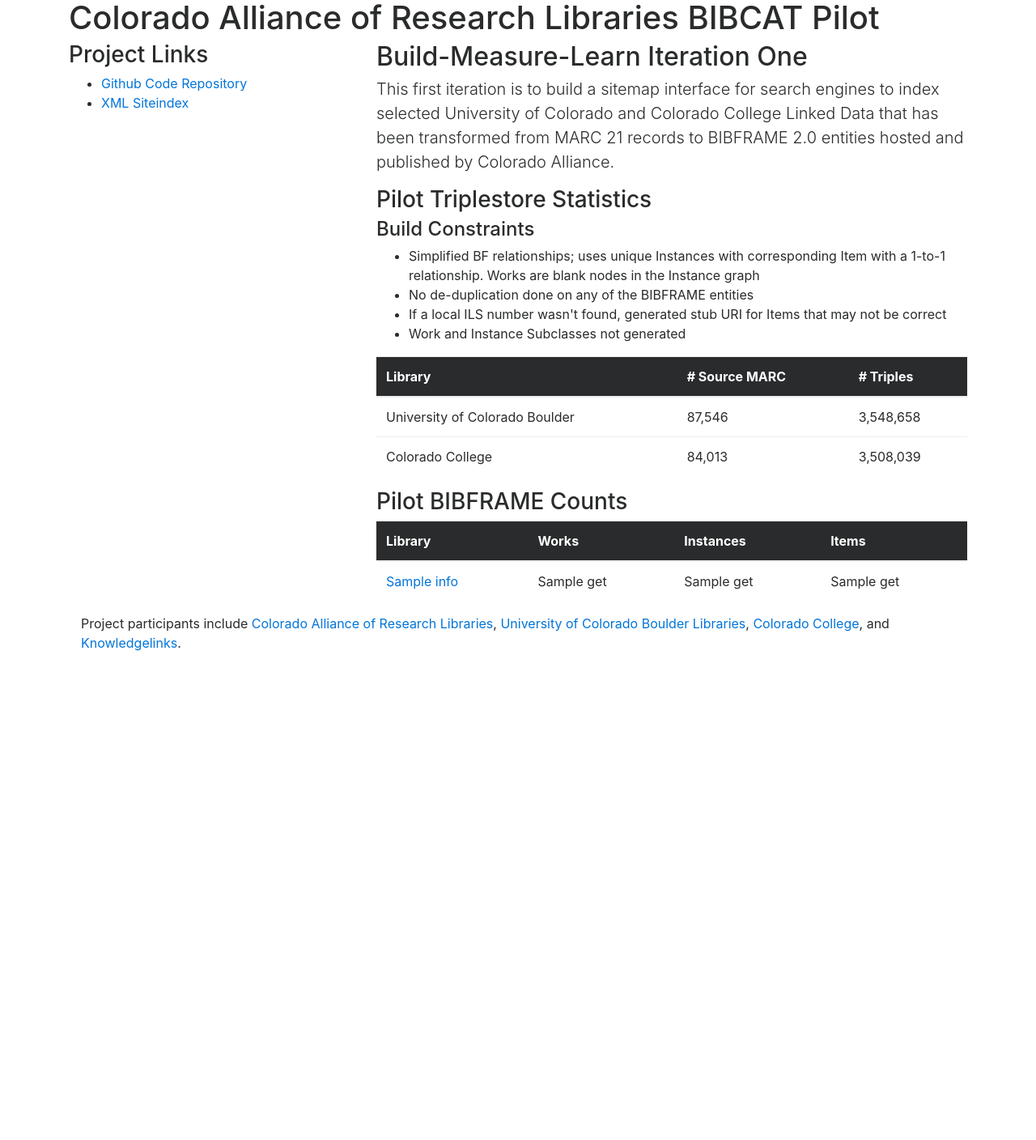
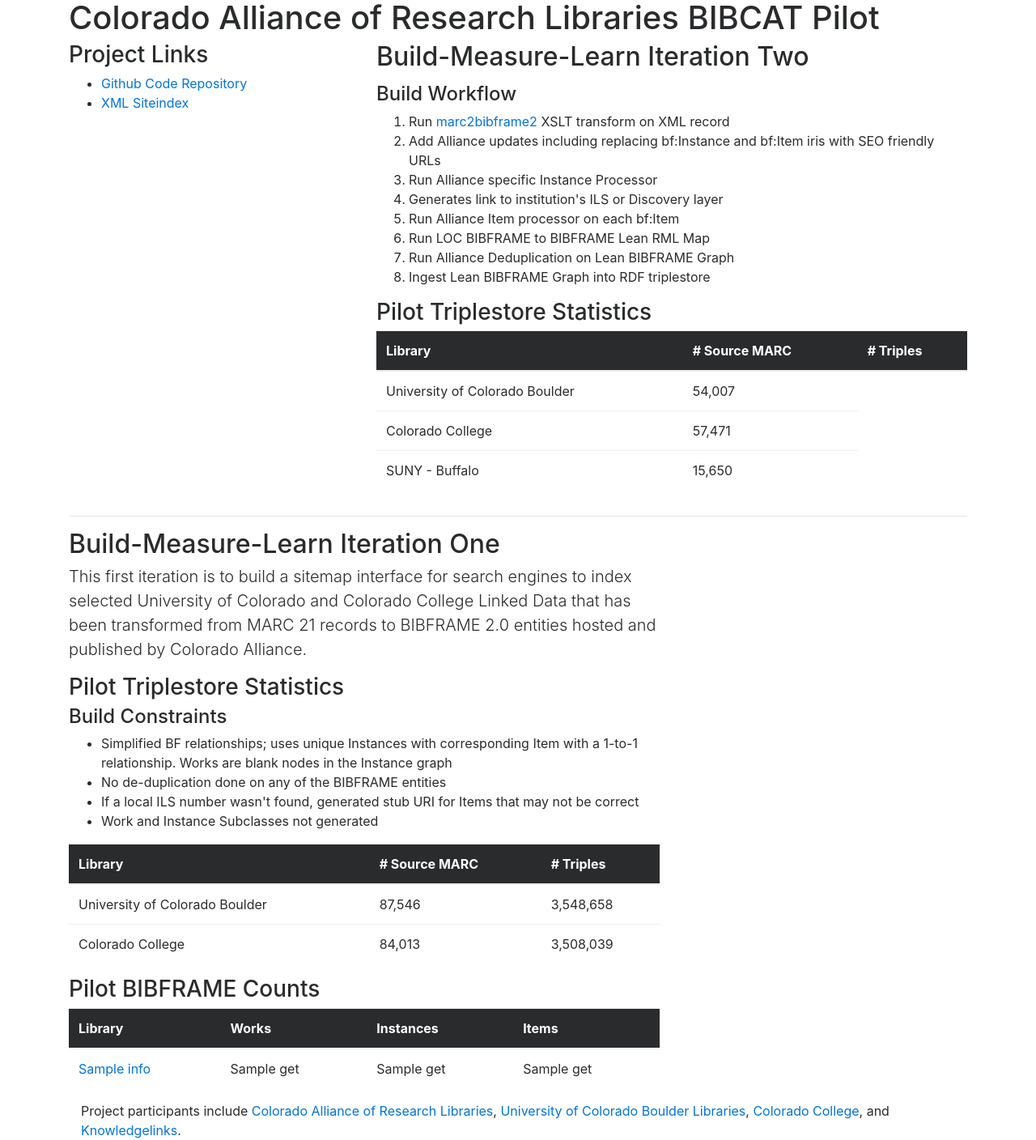
Before and after one commit to KnowledgeLinks/alliance-bibcat, a Flask app: template templates/simple.html in a window 1280 px wide. Shown: the whole page at 81% size. Before the commit the page ends 804 px from the top, so only its background shows below. Run offline with Flask 2, Linux system fonts and the light colour scheme; the template is opened without the code that fills it: most values are stand-ins (such as "Sample title", 1, 10 or a date in 2020); parts of the project's set-up code (start-up, migrations or seed data) failed here and were passed over; some libraries are stand-ins or nearby versions.

Commit message:
Updated template and home display for Alliance

```diff
--- a/templates/simple.html
+++ b/templates/simple.html
@@ -23,6 +23,53 @@
                 <li><a href="{{ url_for('site_index') }}">XML Siteindex</a></li>
             </ul>
         </section>
+        <article class="col-md-8">
+            <h2 id="bml-iteration-1">Build-Measure-Learn Iteration Two</h2>
+            <p class="lead">
+
+            </p>
+            <h4>Build Workflow</h4>
+            <ol>
+                <li>Run <a href="https://github.com/lcnetdev/marc2bibframe2">marc2bibframe2</a> XSLT transform on XML record</li>
+                <li>Add Alliance updates including replacing bf:Instance
+                    and bf:Item iris with SEO friendly URLs</li>
+                <li>Run Alliance specific Instance Processor</li>
+                <li>Generates link to institution's ILS or Discovery layer</li>
+                <li>Run Alliance Item processor on each bf:Item</li>
+                <li>Run LOC BIBFRAME to BIBFRAME Lean RML Map</li>
+                <li>Run Alliance Deduplication on Lean BIBFRAME Graph</li>
+                <li>Ingest Lean BIBFRAME Graph into RDF triplestore</li>
+
+
+            </ol>
+            <h3>Pilot Triplestore Statistics</h3>
+            <table class="table" id="bml-iteration-1-triplestore">
+                <thead class="thead-inverse">
+                    <tr>
+                        <th>Library</th>
+                        <th># Source MARC</th>
+                        <th># Triples</th>
+                    <tr>
+                 </thead>
+                 <tbody>
+                    <tr>
+                        <td>University of Colorado Boulder</td>
+                        <td>54,007</td>
+                     </tr>
+                    <tr>
+                        <td>Colorado College</td>
+                        <td>57,471</td>
+                    </tr>
+                    <tr>
+                        <td>SUNY - Buffalo</td>
+                        <td>15,650</td>
+                    </tr>
+                </tbody>
+             </table>
+        </article>
+    </div>
+    <hr>
+    <div class="row">
         <section class="col-md-8">
             <h2 id="bml-iteration-1">Build-Measure-Learn Iteration One</h2>
             <p class="lead">This first iteration is to build a sitemap interface for
```
Also changed, not shown: simple.py (+7 -1 lines).
